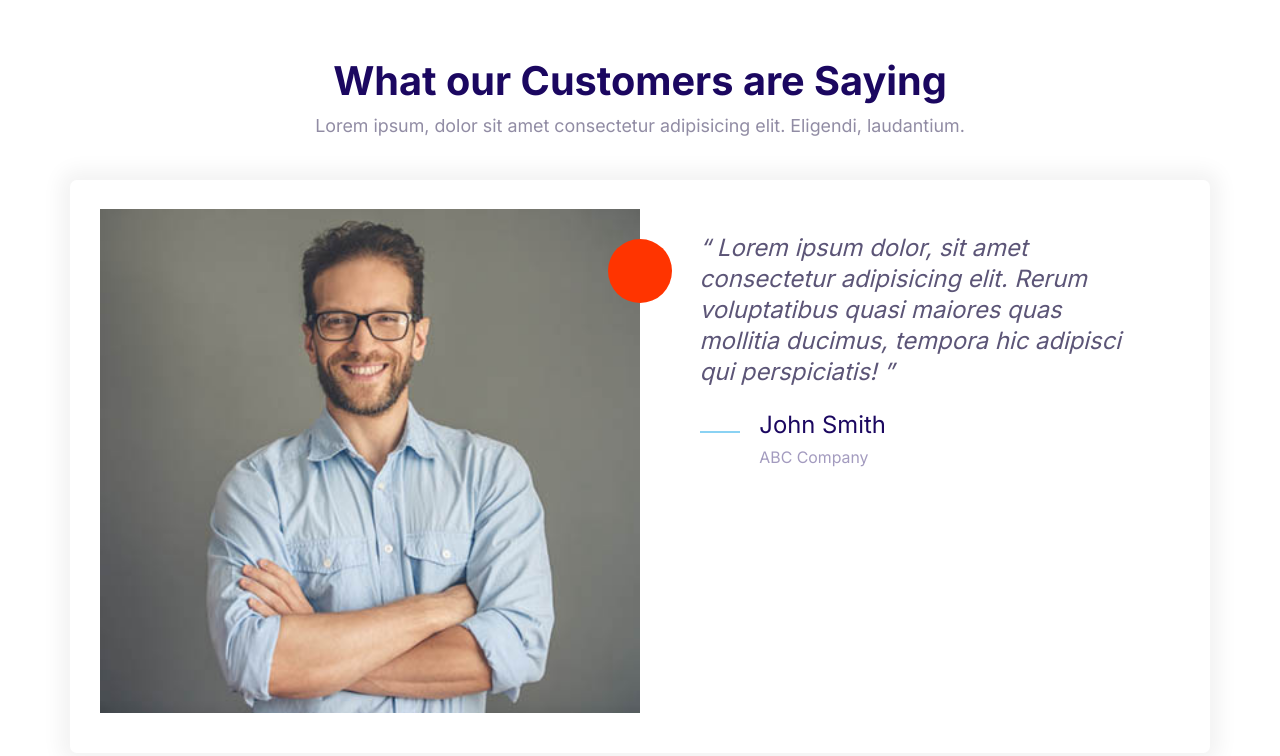
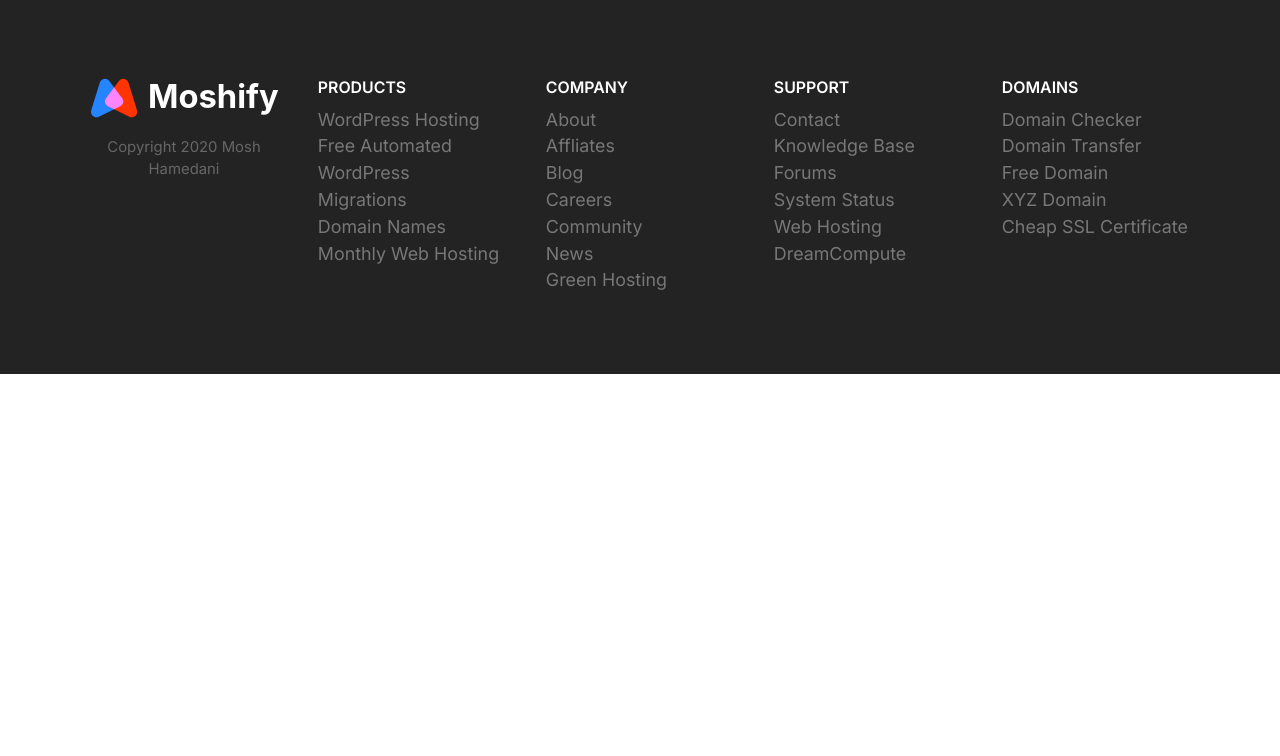
Before and after one commit to Psoccrates/cloud-service-project, a plain HTML site: page html/index.html in a window 1280 px wide. Drawn offline with Linux system fonts and the light colour scheme.

Commit message:
Implented and styled footer.

```diff
--- a/CSS/styles.css
+++ b/CSS/styles.css
@@ -802,3 +802,80 @@
     max-width: 700px;
   }
 }
+
+/* Footer */
+.footer {
+  background: #232323;
+}
+
+.footer a {
+  color: #777;
+  transition: color 0.3s;
+}
+
+.footer a:hover {
+  color: #fff;
+}
+
+.footer__section {
+  border-bottom: 1px solid #393939;
+  padding: 2rem;
+}
+
+.footer__section .list {
+  margin: 0;
+}
+
+.footer__heading {
+  text-transform: uppercase;
+  font-weight: 600;
+}
+
+.footer__brand {
+  margin-top: 5rem;
+  text-align: center;
+}
+
+.footer__brand img {
+  /* TODO: Consider refractoring this and applying it to all images */
+  width: 100%;
+  max-width: 230px;
+}
+
+.footer__copyright {
+  color: #fff;
+  font-size: 2.1rem;
+  opacity: 0.3;
+}
+
+@media screen and (min-width: 768px) {
+  .footer__sections {
+    grid-template-columns: repeat(auto-fit, minmax(10rem, 1fr));
+  }
+
+  .footer .collapsible__chevron {
+    display: none;
+  }
+
+  .footer .collapsible__content {
+    opacity: 1;
+    max-height: 100%;
+  }
+
+  .footer__brand {
+    order: -1;
+    margin-top: 1rem;
+  }
+
+  .footer__copyright {
+    font-size: 1.5rem;
+  }
+
+  .footer__section {
+    border: 0;
+  }
+
+  .footer__heading {
+    font-size: 1.6rem;
+  }
+}
--- a/html/index.html
+++ b/html/index.html
@@ -15,48 +15,85 @@
     <link rel="stylesheet" href="/css/styles.css" />
   </head>
   <body>
-    <secction class="block">
-      <header class="block__header">
-        <h2>What our Customers are Saying</h2>
-        <p>Lorem ipsum, dolor sit amet consectetur adipisicing elit. Eligendi, laudantium.</p>
+    <footer class="block block--dark footer">
+      <div class="container grid footer__sections">
+        <section class="collapsible collapsible--expanded footer__section">
+          <header class="collapsible__header">
+            <h2 class="collapsible__heading footer__heading">Products</h2>
+            </svg><svg class="icon icon--white collapsible__chevron">
+              <use xlink:href="/images/sprite.svg#chevron"></use>
+            </svg>
           </header>
-      <div class="container">
-        <div class="card testimonial">
-          <div class="grid grid--1x2">
-            <div class="testimonial__image">
-              <img src="/images/testimonial.jpg" alt="A happy, smiling customer" />
-              <span class="icon-container icon-container--accent">
-                <svg class="icon icon--white icon--small">
-                  <use
-                    xlink:href="/images/quotes.svg
-                  "
-                  ></use>
+          <div class="collapsible__content">
+            <ul class="list">
+              <li><a href="#">WordPress Hosting</a></li>
+              <li><a href="#">Free Automated WordPress</a></li>
+              <li><a href="#">Migrations</a></li>
+              <li><a href="#">Domain Names</a></li>
+              <li><a href="#">Monthly Web Hosting</a></li>
+            </ul>
+          </div>
+        </section>
+        <section class="collapsible footer__section">
+          <header class="collapsible__header">
+            <h2 class="collapsible__heading footer__heading">Company</h2>
+            </svg><svg class="icon icon--white collapsible__chevron">
+              <use xlink:href="/images/sprite.svg#chevron"></use>
             </svg>
-              </span>
+          </header>
+          <div class="collapsible__content">
+            <ul class="list">
+              <li><a href="#">About</a></li>
+              <li><a href="#">Affliates</a></li>
+              <li><a href="#">Blog</a></li>
+              <li><a href="#">Careers</a></li>
+              <li><a href="#">Community</a></li>
+              <li><a href="#">News</a></li>
+              <li><a href="#">Green Hosting</a></li>
+            </ul>
           </div>
-            <blockquote class="quote">
-              <p class="quote__text">
-                Lorem ipsum dolor, sit amet consectetur adipisicing elit. Rerum
-                voluptatibus quasi maiores quas mollitia ducimus, tempora hic adipisci
-                qui perspiciatis!
-              </p>
-              <footer>
-                <div class="media">
-                  <div class="media__image">
-                    </svg><svg class="icon icon--primary quote__line">
-                      <use xlink:href="/images/sprite.svg#line"></use>
+        </section>
+        <section class="collapsible footer__section">
+          <header class="collapsible__header">
+            <h2 class="collapsible__heading footer__heading">Support</h2>
+            </svg><svg class="icon icon--white collapsible__chevron">
+              <use xlink:href="/images/sprite.svg#chevron"></use>
             </svg>
+          </header>
+          <div class="collapsible__content">
+            <ul class="list">
+              <li><a href="#">Contact</a></li>
+              <li><a href="#">Knowledge Base</a></li>
+              <li><a href="#">Forums</a></li>
+              <li><a href="#">System Status</a></li>
+              <li><a href="#">Web Hosting</a></li>
+              <li><a href="#">DreamCompute</a></li>
+            </ul>
           </div>
-                  <div class="media__body">
-                    <h3 class="media__title quote__author">John Smith</h3>
-                    <p class="quote__organization">ABC Company</p>
+        </section>
+        <section class="collapsible footer__section">
+          <header class="collapsible__header">
+            <h2 class="collapsible__heading footer__heading">Domains</h2>
+            </svg><svg class="icon icon--white collapsible__chevron">
+              <use xlink:href="/images/sprite.svg#chevron"></use>
+            </svg>
+          </header>
+          <div class="collapsible__content">
+            <ul class="list">
+              <li><a href="#">Domain Checker</a></li>
+              <li><a href="#">Domain Transfer</a></li>
+              <li><a href="#">Free Domain</a></li>
+              <li><a href="#">XYZ Domain</a></li>
+              <li><a href="#">Cheap SSL Certificate</a></li>
+            </ul>
           </div>
+        </section>
+        <section class="footer__brand">
+          <img src="/images/logo.svg" alt="">
+          <p class="footer__copyright">Copyright 2020 Mosh Hamedani</p>
+        </section>
       </div>
     </footer>
-            </blockquote>
-          </div>
-        </div>
-      </div>
-    </secction>
+    <script src="/js/main.js"></script>
   </body>
 </html>
```
Also changed, not shown: COMPONENTS/footer.html (added, +80 -0 lines). Lines whose indentation alone changed are shown as unchanged.
